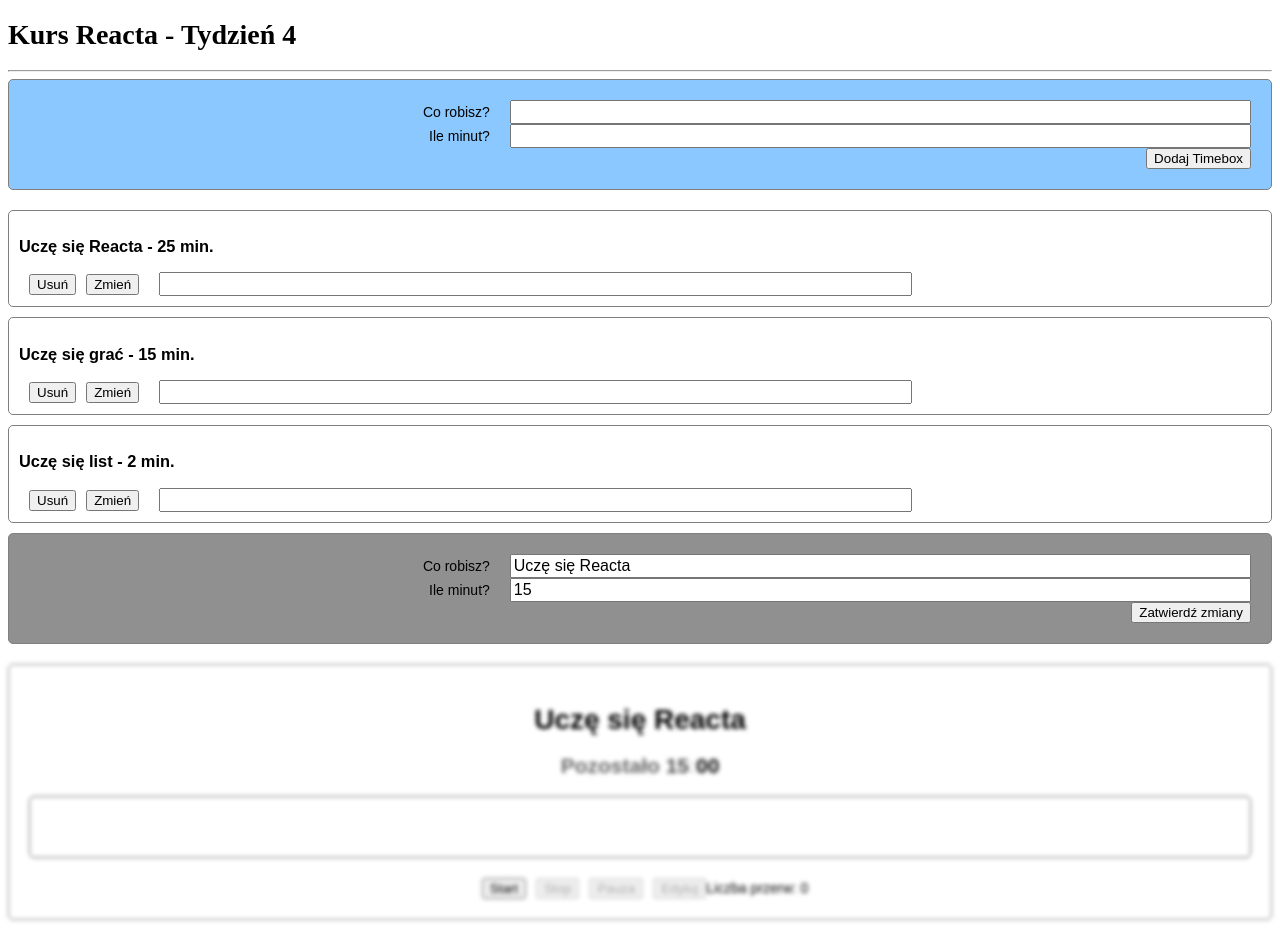
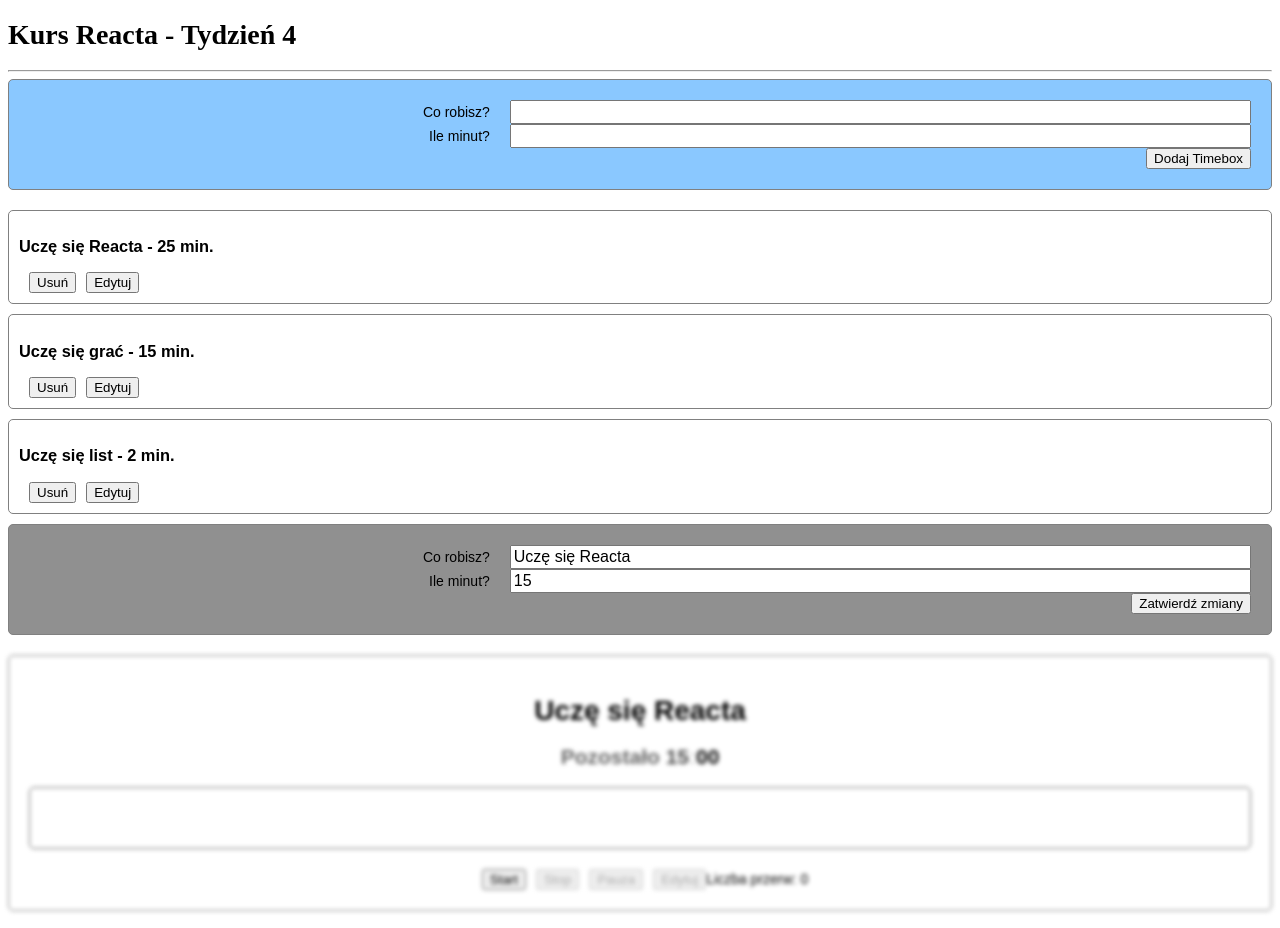
Before and after one commit to mateuszskrok/kursreacta, a React (Create React App) app: page / in a window 1280 px wide. Built offline with nearby package versions, Linux system fonts and the light colour scheme.

Commit message:
Edit timebox on list

```diff
--- a/src/components/EditableTimebox.js
+++ b/src/components/EditableTimebox.js
@@ -12,7 +12,7 @@ class EditableTimebox extends React.Component{
         this.setState({title:event.target.value});
     }
     handleTotalTimeInMinutesChange = (event) => {
-        this.setState({onTotalTimeInMinutes:event.target.value});
+        this.setState({totalTimeInMinutes:event.target.value});
     }
     handleConfirm = (event) => {
         this.setState({isEditable:false})
--- a/src/components/Timebox.js
+++ b/src/components/Timebox.js
@@ -1,12 +1,30 @@
 import React from "react";
 
-function Timebox({id, title,totalTimeInMinutes, onDelete, onEdit}){
+function Timebox({id, title,totalTimeInMinutes, isEditable, onTitleChange,
+    onTotalTimeInMinutesChange, onDelete, onEdit, onSave, onCancel}){
     return(
         <div className="Timebox">
-            <h3> {title} - {totalTimeInMinutes} min. </h3>
-            <button onClick={onDelete}> Usuń </button>
-            <button onClick={onEdit}> Zmień </button>
-            <input />
+             {!isEditable ?
+                <h3> {title} - {totalTimeInMinutes} min. </h3> :
+                <>
+                <input type="text"
+                    defaultValue={title}
+                    onChange={onTitleChange}>
+                </input>
+                <input
+                    type="number"
+                    defaultValue={totalTimeInMinutes}
+                    onChange={onTotalTimeInMinutesChange}
+                ></input>min.
+                </>
+            }
+            <button onClick={!isEditable ? onDelete : onCancel}>
+                {!isEditable ? "Usuń" : "Anuluj"}
+            </button>
+            <button onClick={!isEditable ? onEdit : onSave}>
+                {!isEditable ? "Edytuj" : "Zapisz"}
+            </button>
+
         </div>
     )
 }
--- a/src/components/TimeboxList.js
+++ b/src/components/TimeboxList.js
@@ -4,13 +4,17 @@ import { v4 as uuidv4 } from 'uuid';
 
 import Timebox from "./Timebox";
 import TimeboxCreator from "./TimeboxCreator";
+import TimeboxEditor from "./TimeboxEditor";
 
 class TimeboxList extends React.Component{
     state = {
+        title: "Edytuj timebox",
+        totalTimeInMinutes:10,
+
         timeboxes: [
-            {id:uuidv4(), title:"Uczę się Reacta", totalTimeInMinutes:25},
-            {id:uuidv4(), title:"Uczę się grać", totalTimeInMinutes:15},
-            {id:uuidv4(), title:"Uczę się list", totalTimeInMinutes:2}
+            {id:uuidv4(), title:"Uczę się Reacta", totalTimeInMinutes:25, isEditable:false},
+            {id:uuidv4(), title:"Uczę się grać", totalTimeInMinutes:15, isEditable:false},
+            {id:uuidv4(), title:"Uczę się list", totalTimeInMinutes:2, isEditable:false}
                ]
     }
     addTimebox = (timebox) => {
@@ -26,6 +30,22 @@ class TimeboxList extends React.Component{
             return {timeboxes};
         })
     }
+    handleEdit = (idToEdit, editableTimebox) => {
+        this.setState(prevState => {
+            const title = editableTimebox.title;
+            const totalTimeInMinutes = editableTimebox.totalTimeInMinutes;
+            const timeboxes = prevState.timeboxes.map((timebox) =>
+            timebox.id === idToEdit ? editableTimebox : timebox);
+            return {timeboxes, title, totalTimeInMinutes};
+        })
+    }
+
+    handleTitleChange = (event) => {
+        this.setState({title:event.target.value});
+    }
+    handleTotalTimeInMinutesChange = (event) => {
+        this.setState({totalTimeInMinutes:event.target.value});
+    }
 
     updateTimebox = (idToUpdate, updatedTimebox) => {
         this.setState(prevState => {
@@ -35,6 +55,13 @@ class TimeboxList extends React.Component{
         })
     }
 
+    handleCancel = (idToEdit, nonEditableTimebox) => {
+        this.setState(prevState => {
+            const timeboxes = prevState.timeboxes.map((timebox) =>
+            timebox.id === idToEdit ? nonEditableTimebox : timebox);
+            return {timeboxes};
+        })
+    }
     handleCreate = (createdTimebox) => {
         this.addTimebox(createdTimebox);
     }
@@ -48,8 +75,30 @@ class TimeboxList extends React.Component{
                     key={timebox.id}
                     title={timebox.title}
                     totalTimeInMinutes={timebox.totalTimeInMinutes}
+                    isEditable={timebox.isEditable}
+                    onTitleChange={this.handleTitleChange}
+                    onTotalTimeInMinutesChange={this.handleTotalTimeInMinutesChange}
                     onDelete={() => this.removeTimebox(timebox.id)}
-                    onEdit={() =>  this.updateTimebox(timebox.id, {id: timebox.id, title:"Zmieniony timebox", totalTimeInMinutes:4})}
+                    onEdit={() => this.handleEdit(timebox.id,
+                        {
+                            id: timebox.id,
+                            title: timebox.title,
+                            totalTimeInMinutes: timebox.totalTimeInMinutes,
+                            isEditable: true
+                        })}
+                    onSave={() =>  this.updateTimebox(timebox.id,
+                        {
+                            id: timebox.id,
+                            title: this.state.title,
+                            totalTimeInMinutes:this.state.totalTimeInMinutes
+                        })}
+                    onCancel={ () => this.handleCancel(timebox.id,
+                        {
+                            id: timebox.id,
+                            title: timebox.title,
+                            totalTimeInMinutes:timebox.totalTimeInMinutes,
+                            isEditable: false
+                        })}
                 />
             ))}
 
```
